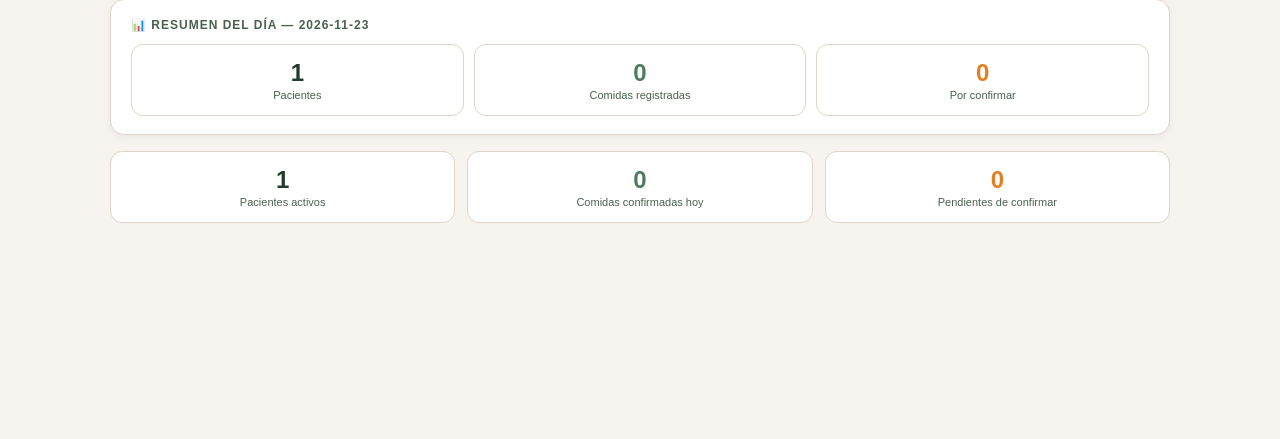
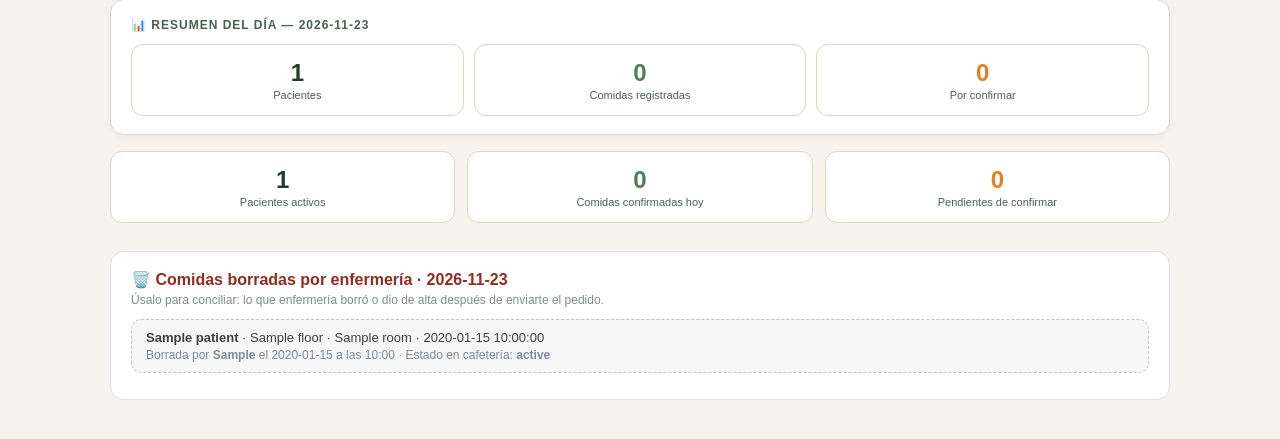
Before and after one commit to osmanale23/elohim-dietas, a Flask app: page /cafeteria in a window 1280 px wide. Shown: the part 163-602 px from the top of the page. Run offline with Flask 3, Linux system fonts and the light colour scheme; the visitor is signed in with stand-in values (Sample User, id 1); a database or web service that is not in the repository returns one stand-in record (values such as "Sample title"); some libraries are stand-ins or nearby versions.

Commit message:
Cafetería: panel de comidas borradas y altas del día

```diff
--- a/app.py
+++ b/app.py
@@ -867,6 +867,13 @@ def dieta_cafeteria():
     cur.close()
     conn.close()
     deleted_map = {(d['patient_id'], d['meal_time']): dict(d) for d in deleted_rows}
+    pat_by_id = {p['id']: p for p in patients}
+    deleted_panel = []
+    for d in sorted(deleted_rows, key=lambda r: r['deleted_at'] or '', reverse=True):
+        p = pat_by_id.get(d['patient_id'])
+        if p:
+            deleted_panel.append({**dict(d), 'patient_name': p['name'], 'floor': p['floor'], 'room': p['room']})
+    altas_panel = [p for p in patients if not p['active']]
     orders_map = {}
     for o in orders:
         row = dict(o)
@@ -876,7 +883,7 @@ def dieta_cafeteria():
             row['options_list'] = []
         orders_map[(o['patient_id'], o['meal_time'])] = row
     return render_template('dieta_cafeteria.html',
-                           deleted_map=deleted_map,
+                           deleted_map=deleted_map, deleted_panel=deleted_panel, altas_panel=altas_panel,
                            patients=patients,
                            orders_map=orders_map,
                            today=today,
--- a/templates/dieta_cafeteria.html
+++ b/templates/dieta_cafeteria.html
@@ -449,6 +449,31 @@
     {% endif %}
   </div>
   {% endfor %}
+
+  <!-- PANEL: COMIDAS BORRADAS Y ALTAS DEL DÍA -->
+  <div style="margin-top:28px;background:#fff;border:1.5px solid #E0E0E0;border-radius:14px;padding:18px 20px;">
+    <div style="font-weight:800;font-size:16px;color:#922B21;">🗑️ Comidas borradas por enfermería · {{ today }}</div>
+    <div style="font-size:12px;color:#7F8C8D;margin:4px 0 12px;">Úsalo para conciliar: lo que enfermería borró o dio de alta después de enviarte el pedido.</div>
+    {% for d in deleted_panel %}
+    <div style="opacity:.75;background:#F4F4F4;border:1px dashed #B0B0B0;border-radius:10px;padding:10px 14px;margin-bottom:8px;font-size:13px;">
+      <strong>{{ d['patient_name'] }}</strong> · {{ floor_label.get(d['floor'], d['floor']) }} · {{ d['room'] }} ·
+      {{ {'desayuno':'🌅 Desayuno','almuerzo':'☀️ Almuerzo','cena':'🌙 Cena'}.get(d['meal_time'], d['meal_time']) }}
+      <div style="color:#566573;font-size:12px;margin-top:3px;">Borrada por <strong>{{ d['deleted_by'] or '—' }}</strong> el {{ d['deleted_at'][:10] }} a las {{ d['deleted_at'][11:16] }}
+        · Estado en cafetería: <strong>{{ (d['delivery_status'] or 'pendiente')|replace('_',' ') }}</strong></div>
+    </div>
+    {% else %}
+    <div style="color:#7F8C8D;font-size:13px;">No hay comidas borradas este día.</div>
+    {% endfor %}
+    {% if altas_panel %}
+    <div style="font-weight:800;font-size:14px;color:#A04000;margin:16px 0 8px;">🚪 Pacientes dados de alta con comida este día</div>
+    {% for p in altas_panel %}
+    <div style="opacity:.75;background:#FDF2E9;border:1px dashed #E67E22;border-radius:10px;padding:10px 14px;margin-bottom:8px;font-size:13px;">
+      <strong>{{ p['name'] }}</strong> · {{ floor_label.get(p['floor'], p['floor']) }} · {{ p['room'] }}
+      {% if p['updated_at'] %}<div style="color:#A04000;font-size:12px;margin-top:3px;">Dado de alta el {{ p['updated_at'][:10] }} a las {{ p['updated_at'][11:16] }}</div>{% endif %}
+    </div>
+    {% endfor %}
+    {% endif %}
+  </div>
 </div>
 
 <div class="toast" id="toast"></div>
```
